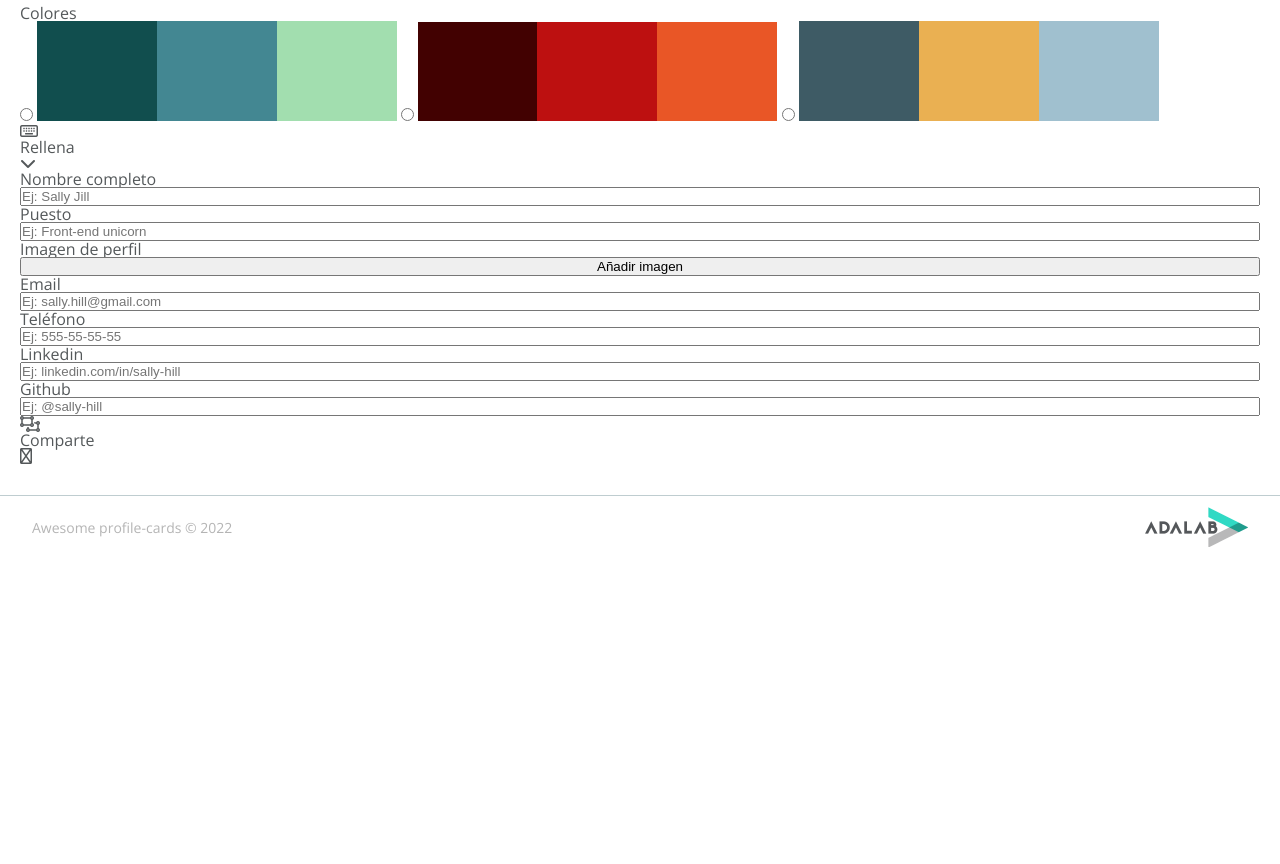
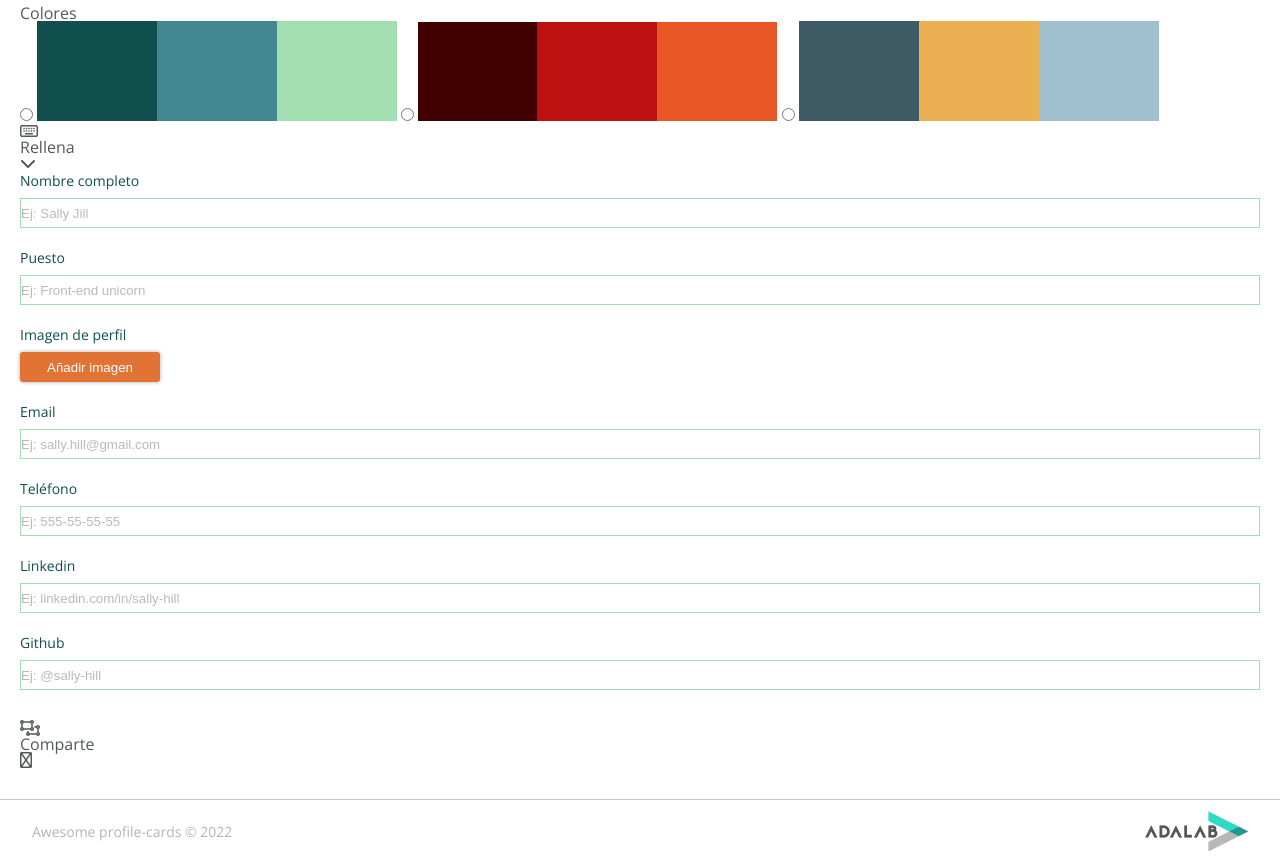
Before and after one commit to Adalab/project-promo-r-module-2-team-9, a website: page src/html/create.html in a window 1280 px wide. Shown: the part 1210-2074 px from the top of the page. Before the commit the page ends 1770 px from the top, so only its background shows below. Drawn offline with nearby package versions, Linux system fonts and the light colour scheme; files that its build step writes are made by us from their sources; some icons are missing; files whose address does not match are found by name.

Commit message:
layout Rellena section

```diff
--- a/src/html/partials/form.html
+++ b/src/html/partials/form.html
@@ -40,27 +40,30 @@
         </div>
 
         <div class="stuffed">
-            <label class="" for="firstName">Nombre completo</label>
-            <input class="" placeholder="Ej: Sally Jill" id="firstName" type="text" name="firstName" required />
-
-            <label class="" for="job">Puesto</label>
-            <input class="" placeholder="Ej: Front-end unicorn" id="job" type="text" name="job" required />
-
-            <label class="" for="profileImage">Imagen de perfil</label>
-            <input type="button" class="addImage" value="Añadir imagen" />
-
-            <label class="" for="emailAddress">Email </label>
-            <input class="" placeholder="Ej: sally.hill@gmail.com" type="email" id="emailAddress" name="emailAddress"
+            <label class="stuffed__label" for="firstName">Nombre completo</label>
+            <input class="stuffed__input" placeholder="Ej: Sally Jill" id="firstName" type="text" name="firstName"
                 required />
 
-            <label class="" for="telephone">Teléfono</label>
-            <input class="" placeholder="Ej: 555-55-55-55" type="tel" id="telephone" name="telephone" />
+            <label class="stuffed__label" for="job">Puesto</label>
+            <input class="stuffed__input" placeholder="Ej: Front-end unicorn" id="job" type="text" name="job"
+                required />
 
-            <label class="" for="linkedin">Linkedin</label>
-            <input class="" placeholder="Ej: linkedin.com/in/sally-hill" id="linkedin" type="text" name="linkedin"
+            <label class="stuffed__label" for="profileImage">Imagen de perfil</label>
+            <input type="button" class="add-image" value="Añadir imagen" id="profileImage" title="Add image" />
+
+            <label class=" stuffed__label" for=" emailAddress">Email </label>
+            <input class="stuffed__input" placeholder="Ej: sally.hill@gmail.com" type="email" id="emailAddress"
+                name="emailAddress" required />
+
+            <label class="stuffed__label" for="telephone">Teléfono</label>
+            <input class="stuffed__input" placeholder="Ej: 555-55-55-55" type="tel" id="telephone" name="telephone" />
+
+            <label class="stuffed__label" for="linkedin">Linkedin</label>
+            <input class="stuffed__input" placeholder="Ej: linkedin.com/in/sally-hill" id="linkedin" type="text"
+                name="linkedin" required />
+            <label class="stuffed__label" for="github">Github</label>
+            <input class="stuffed__input" placeholder="Ej: @sally-hill" id="github" type="text" name="github"
                 required />
-            <label class="" for="github">Github</label>
-            <input class="" placeholder="Ej: @sally-hill" id="github" type="text" name="github" required />
         </div>
 
     </fieldset>
--- a/src/scss/layout/_card.scss
+++ b/src/scss/layout/_card.scss
@@ -56,7 +56,6 @@
     }
 
     &_subtitle {
-      color: $gunmetal;
       font-size: 16px;
     }
   }
--- a/src/scss/layout/_form.scss
+++ b/src/scss/layout/_form.scss
@@ -9,6 +9,36 @@
 .stuffed {
   display: flex;
   flex-direction: column;
+  margin-bottom: 10px;
+
+  &__label {
+    color: $dark-gree-blue;
+    font-size: 14px;
+    margin-bottom: 7px;
+    line-height: 20px;
+  }
+
+  &__input {
+    border: solid 1px $hospital-green;
+    margin-bottom: 20px;
+    height: 30px;
+
+    &::placeholder {
+      opacity: 0.5;
+    }
+  }
+
+  .add-image {
+    width: 140px;
+    height: 30px;
+    background-color: $dull-orange;
+    color: $white;
+    border: none;
+    box-shadow: 0 0 4px 0 rgba(0, 0, 0, 0.32);
+    border-radius: 3px;
+    cursor: pointer;
+    margin-bottom: 20px;
+  }
 }
 
 //------------------------COMPARTE------------------------------------//
```
